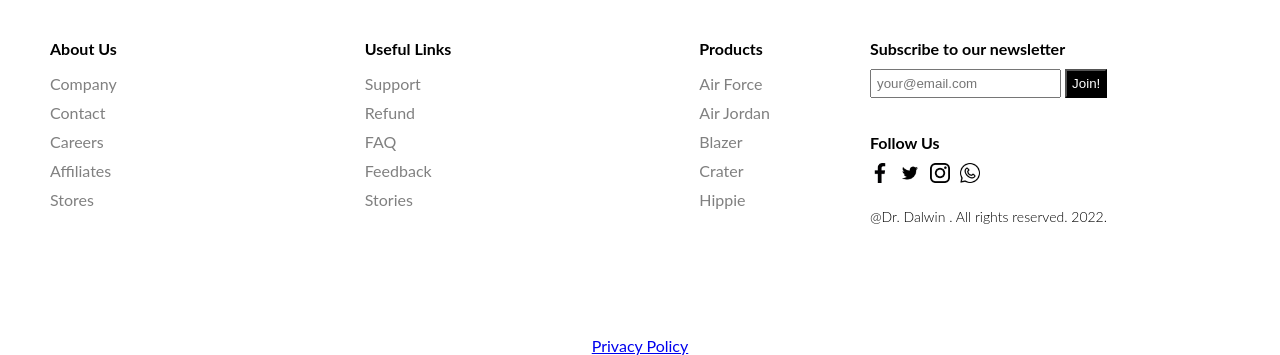
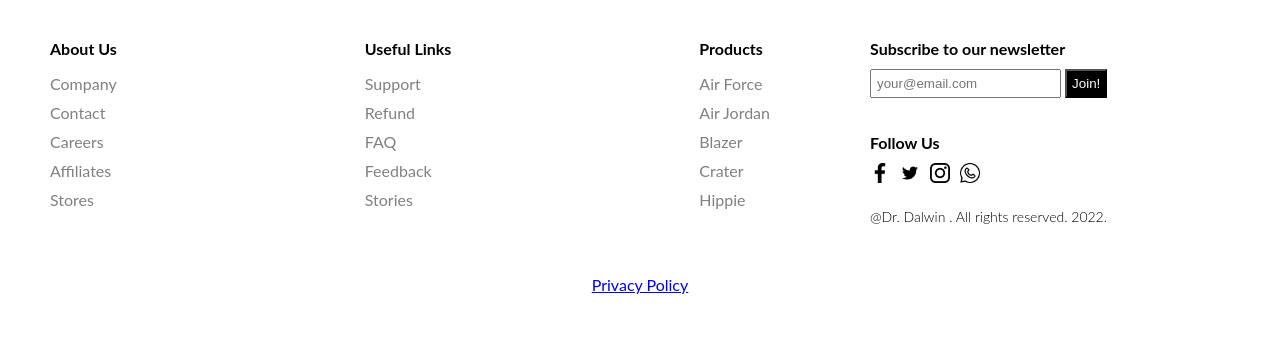
Before and after one commit to Sravani160502/Web_workshop, a plain HTML site: page index.html in a window 1280 px wide. Shown: the part 3145-3500 px from the top of the page. After the commit the page ends 3439 px from the top, so only its background shows below. Drawn offline with Linux system fonts and the light colour scheme; a web font is replaced by a local one.

Commit message:
Update index.html

```diff
--- a/index.html
+++ b/index.html
@@ -294,7 +294,7 @@ height="0" width="0" style="display:none;visibility:hidden"></iframe></noscript>
             display: flex;
             justify-content: center;
             align-items: flex-end;
-            min-height: 10vh; /* Optional: This makes sure it's centered vertically in the viewport */
+/*             min-height: 10vh;  */
 
         }
     </style>
```
